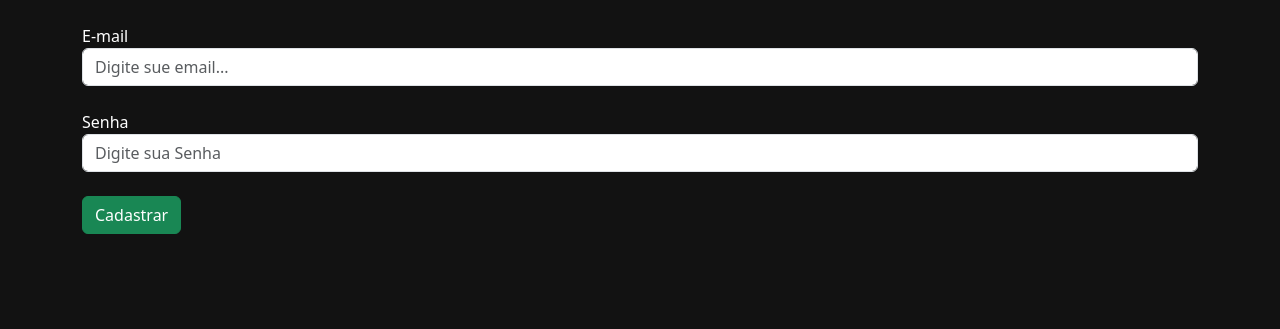
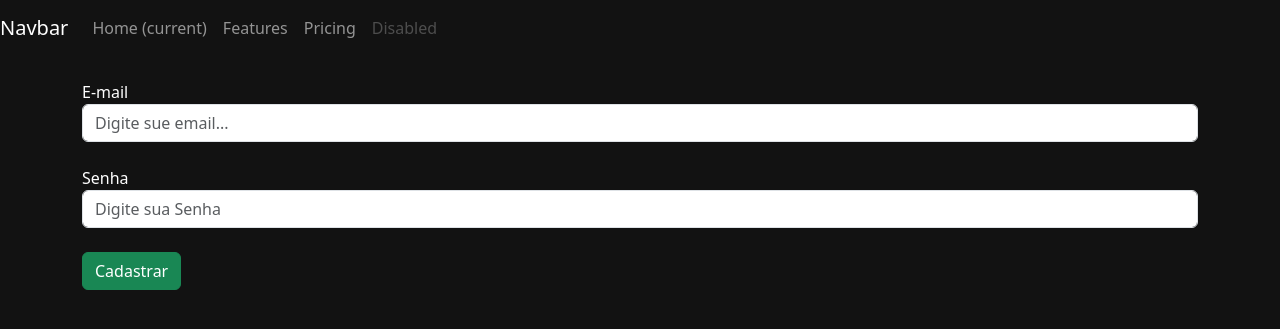
Before and after one commit to douglasinforj/loja_material_construcao, a Django app: page /auth/cadastrar_vendedor/ in a window 1280 px wide. Shown: the top 329 px of the page. Run offline with Django 5.2, Linux system fonts and the light colour scheme.

Commit message:
Adicionando NAVBAR do bootstrap e criando class css para modificar sua cor

```diff
--- a/templates/base.html
+++ b/templates/base.html
@@ -7,6 +7,7 @@
     <meta name="viewport" content="width=device-width, initial-scale=1">
 
     <link href="https://cdn.jsdelivr.net/npm/bootstrap@5.3.3/dist/css/bootstrap.min.css" rel="stylesheet" integrity="sha384-QWTKZyjpPEjISv5WaRU9OFeRpok6YctnYmDr5pNlyT2bRjXh0JMhjY6hW+ALEwIH" crossorigin="anonymous">
+
     <link rel="stylesheet" href="{% static 'css/styles.css' %}" >
 
     {% block 'head' %}
@@ -15,10 +16,33 @@
 
     <title>{% block 'title' %}{% endblock %}</title>
 
+</head>
 
+  <body class="fundo">
 
-</head>
-  <body class="fundo">
+    <nav class="navbar navbar-expand-lg navbar-dark bg-nav">
+      <a class="navbar-brand" href="#">Navbar</a>
+      <button class="navbar-toggler" type="button" data-toggle="collapse" data-target="#navbarNav" aria-controls="navbarNav" aria-expanded="false" aria-label="Toggle navigation">
+        <span class="navbar-toggler-icon"></span>
+      </button>
+      <div class="collapse navbar-collapse" id="navbarNav">
+        <ul class="navbar-nav">
+          <li class="nav-item active">
+            <a class="nav-link" href="#">Home <span class="sr-only">(current)</span></a>
+          </li>
+          <li class="nav-item">
+            <a class="nav-link" href="#">Features</a>
+          </li>
+          <li class="nav-item">
+            <a class="nav-link" href="#">Pricing</a>
+          </li>
+          <li class="nav-item">
+            <a class="nav-link disabled" href="#">Disabled</a>
+          </li>
+        </ul>
+      </div>
+    </nav>
+
     {% block 'body' %}
 
 
```
